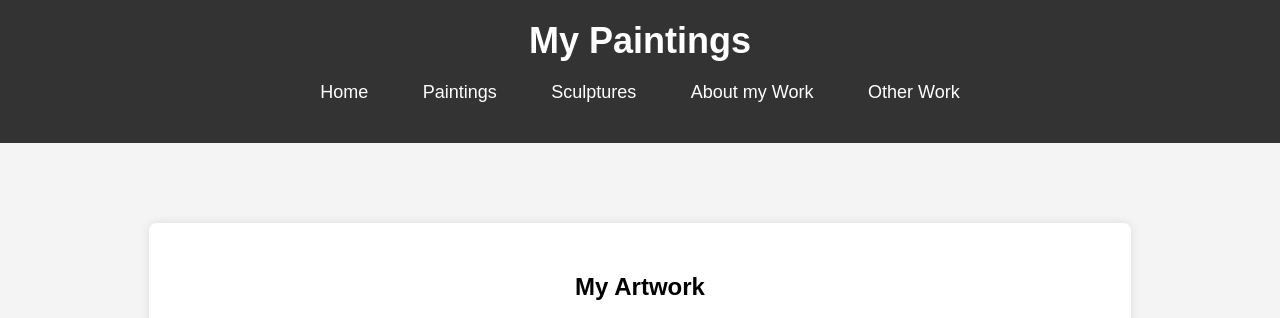
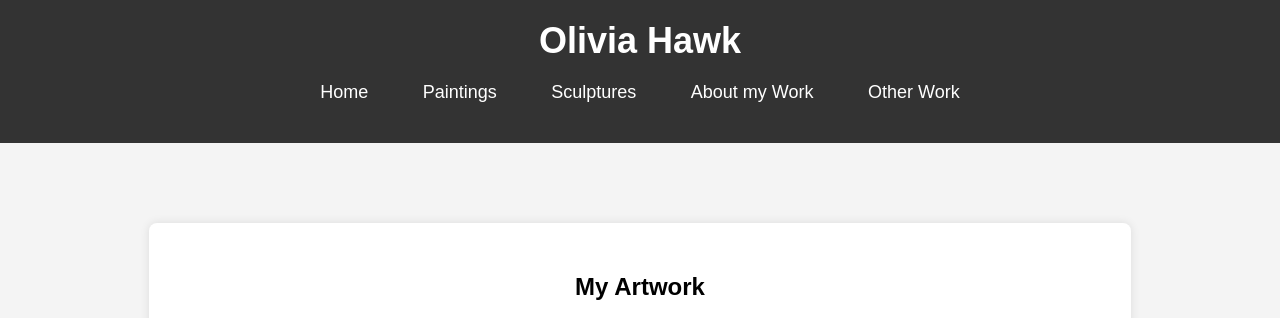
Before and after one commit to americanbiscuit/ohawkart, a plain HTML site: page paintings.html in a window 1280 px wide. Shown: the top 318 px of the page. Drawn offline with Linux system fonts and the light colour scheme.

Commit message:
Update paintings.html

```diff
--- a/paintings.html
+++ b/paintings.html
@@ -3,13 +3,13 @@
 <head>
   <meta charset="UTF-8">
   <meta name="viewport" content="width=device-width, initial-scale=1.0">
-  <title>Paintings - Olivia Hawk</title>
+  <title>OHAWK ART: Paintings</title>
   <link rel="stylesheet" href="style.css"> <!-- Links to the same CSS file -->
 </head>
 <body>
 
 <header>
-  <h1>My Paintings</h1>
+  <h1>Olivia Hawk</h1>
   <nav>
     <ul>
             <!-- Navigation links for different sections of the website -->
```
